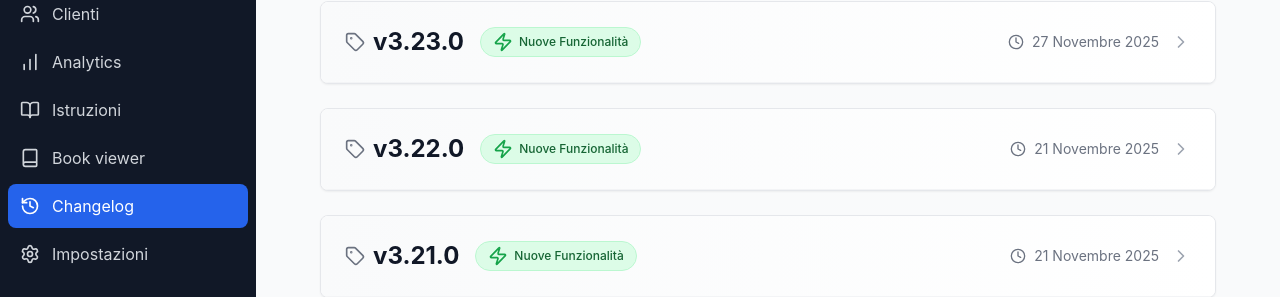
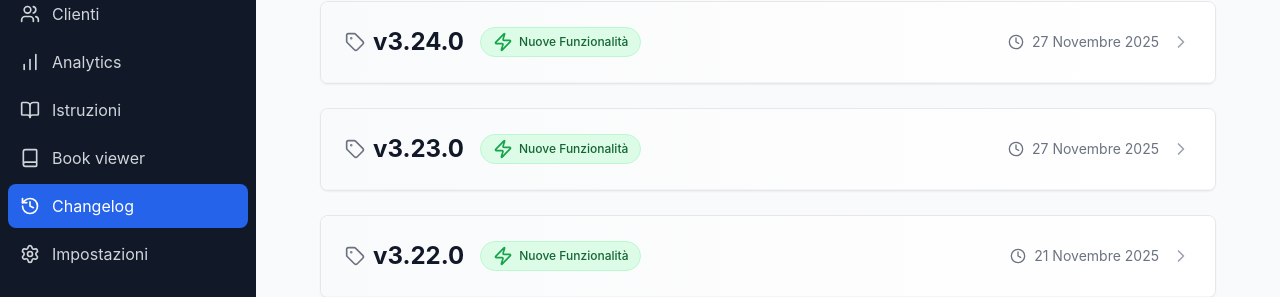
Before and after one commit to MarcoLP1822/gw, a Next.js app: page /changelog in a window 1280 px wide. Shown: the part 181-478 px from the top of the page. Built offline with nearby package versions, Linux system fonts and the light colour scheme.

Commit message:
chore: auto-update changelog [skip ci]

```diff
--- a/app/changelog/page.tsx
+++ b/app/changelog/page.tsx
@@ -17,6 +17,26 @@ interface ChangelogEntry {
 }
 
 const changelog: ChangelogEntry[] = [
+    {
+        version: '3.24.0',
+        date: '27 Novembre 2025',
+        type: 'feature',
+        changes: [
+            {
+                category: 'Generale',
+                items: [
+                    '🎨 Rebrand: Flipbook → Book Viewer',
+                    '🧹 Pulizia repository: rimozione file obsoleti e non implementati',
+                ],
+            },
+            {
+                category: 'Consistency Check',
+                items: [
+                    'Apply Consistency Suggestions v3.21.0',
+                ],
+            }
+        ],
+    },
     {
         version: '3.23.0',
         date: '27 Novembre 2025',
```
